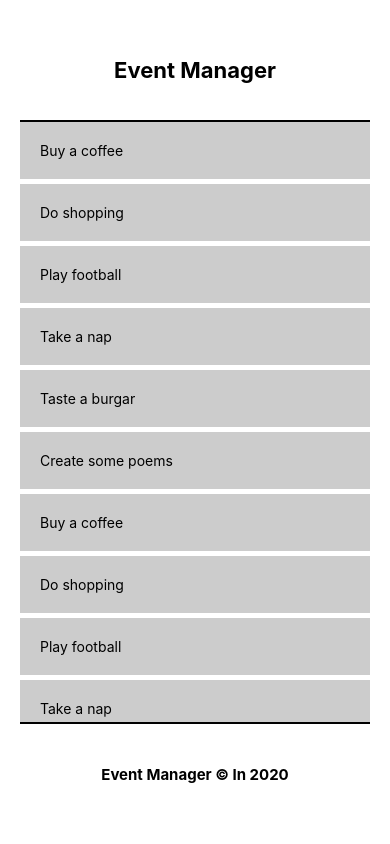
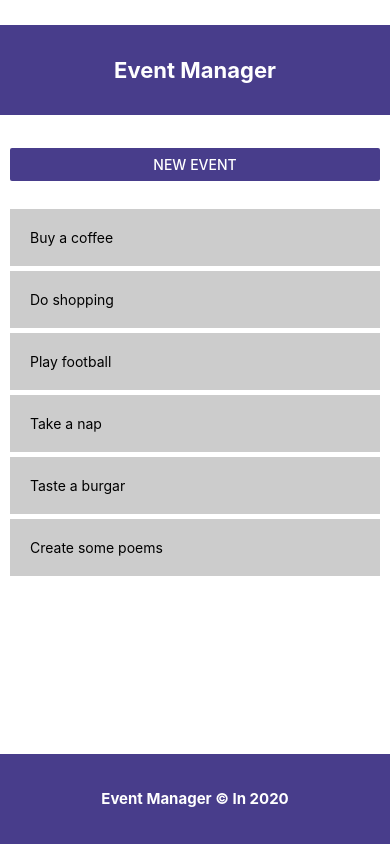
Before and after one commit to rooneyrulz/event_manager, a React Native app in the folder app/: screen / in a window 390 px wide. Built offline with nearby package versions, Linux system fonts and the light colour scheme.

Commit message:
added some styles | layouts | new event components

```diff
--- a/app/App.js
+++ b/app/App.js
@@ -8,17 +8,21 @@ import Footer from './layouts/Footer';
 
 // COMPONENTS
 import Events from './components/Events';
+import NewEvent from './components/NewEvent';
 
 const App = () => {
   return (
     <View style={styles.container}>
-      <View style={styles.top}>
+      <View style={styles.headerContainer}>
         <Header />
       </View>
-      <View style={styles.center}>
+      <View style={styles.newEventContainer}>
+        <NewEvent />
+      </View>
+      <View style={styles.eventContainer}>
         <Events />
       </View>
-      <View style={styles.bottom}>
+      <View style={styles.footerContainer}>
         <Footer />
       </View>
       <StatusBar style='auto' />
@@ -32,26 +36,36 @@ const styles = StyleSheet.create({
     width: '100%',
     backgroundColor: '#fff',
     justifyContent: 'space-between',
-    padding: 20,
   },
-  top: {
+  headerContainer: {
     flex: 1,
     alignItems: 'center',
     justifyContent: 'space-around',
-    borderBottomWidth: 2,
-    borderBottomColor: '#000',
+    borderBottomWidth: 4,
+    borderBottomColor: '#fff',
+    marginTop: 25,
+    backgroundColor: 'darkslateblue',
   },
-  center: {
+  newEventContainer: {
+    flex: 1,
+    // alignItems: 'center',
+    justifyContent: 'center',
+    paddingHorizontal: 10,
+  },
+  eventContainer: {
     flex: 6,
     // alignItems: 'center',
     justifyContent: 'center',
-    borderBottomWidth: 2,
-    borderBottomColor: '#000',
+    borderBottomWidth: 4,
+    borderBottomColor: '#fff',
+    paddingHorizontal: 10,
   },
-  bottom: {
+  footerContainer: {
     flex: 1,
     alignItems: 'center',
     justifyContent: 'space-around',
+    // marginTop: 25,
+    backgroundColor: 'darkslateblue',
   },
 });
 
--- a/app/components/Events.js
+++ b/app/components/Events.js
@@ -20,18 +20,12 @@ const Events = () => {
     'Take a nap',
     'Taste a burgar',
     'Create some poems',
-    'Buy a coffee',
-    'Do shopping',
-    'Play football',
-    'Take a nap',
-    'Taste a burgar',
-    'Create some poems',
   ]);
 
   const eventList = event.map((ev) => <EventItem event={ev} />);
   return (
     <ScrollView>
-      <View style={styles.eventContainer}>{eventList}</View>;
+      <View style={styles.eventContainer}>{eventList}</View>
     </ScrollView>
   );
 };
--- /dev/null
+++ b/app/components/NewEvent.js
@@ -0,0 +1,8 @@
+import React from 'react';
+import { StyleSheet, Text, View, Button } from 'react-native';
+
+const NewEvent = () => {
+  return <Button title='New Event' color='darkslateblue' />;
+};
+
+export default NewEvent;
--- a/app/layouts/Footer.js
+++ b/app/layouts/Footer.js
@@ -9,6 +9,7 @@ const styles = StyleSheet.create({
   footerText: {
     fontSize: 15,
     fontWeight: 'bold',
+    color: '#fff',
   },
 });
 
--- a/app/layouts/Header.js
+++ b/app/layouts/Header.js
@@ -9,6 +9,7 @@ const styles = StyleSheet.create({
   heading: {
     fontSize: 22,
     fontWeight: 'bold',
+    color: '#fff',
   },
 });
 
```
